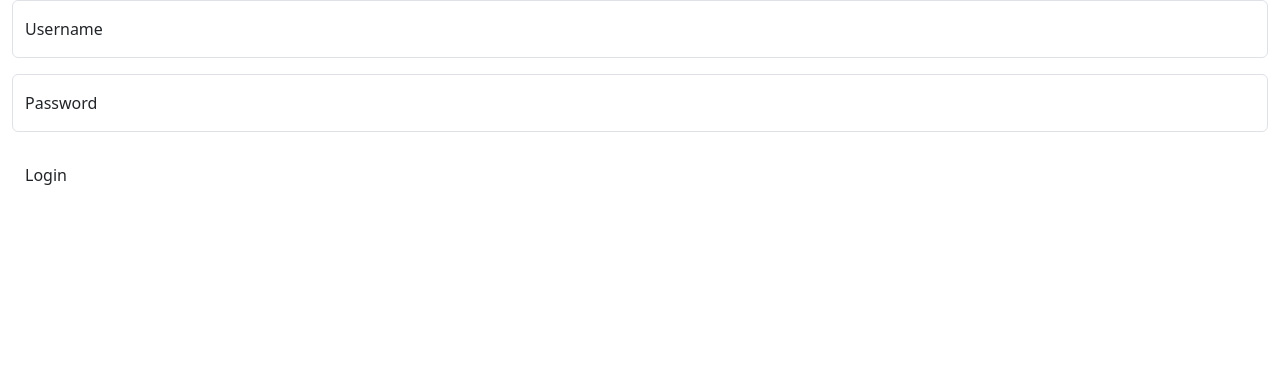
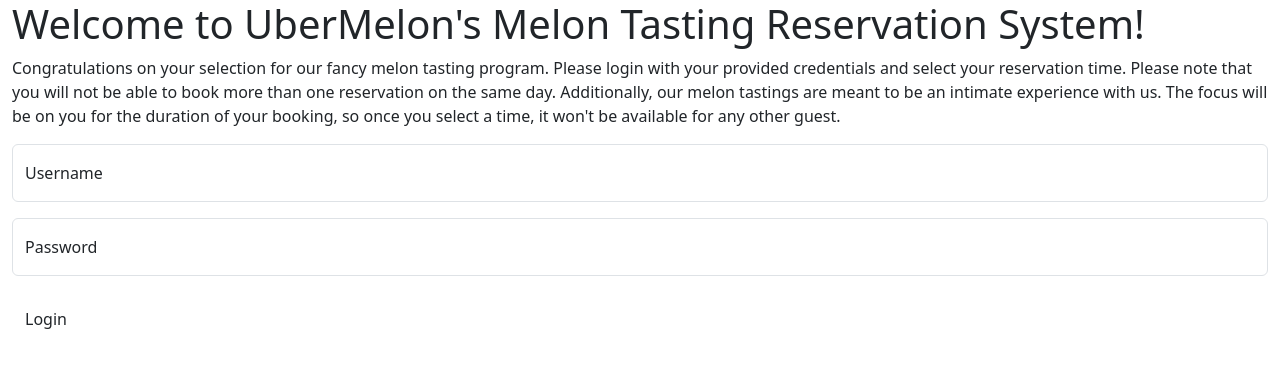
Before and after one commit to DesireeMM/melon-reservation-app, a Flask app: page / in a window 1280 px wide. Shown: the top 368 px of the page. Run offline with Flask 2, Linux system fonts and the light colour scheme.

Commit message:
Fixed numbering on README, minor cosmetic changes

```diff
--- a/static/css/styles.css
+++ b/static/css/styles.css
@@ -12,6 +12,4 @@
     grid-row: auto;
     padding: 10px;
     position: relative;
-    border-color:black;
-    border-radius: 25px;
 }
--- a/templates/homepage.html
+++ b/templates/homepage.html
@@ -4,7 +4,15 @@
 
 {% block body %}
 <div class="container-fluid">
+    <h1>Welcome to UberMelon's Melon Tasting Reservation System!</h1>
     <div class="homepage-row">
+        <div class="col-12">
+        <p>Congratulations on your selection for our fancy melon tasting program. Please login with your
+            provided credentials and select your reservation time. Please note that you will not be able
+            to book more than one reservation on the same day. Additionally, our melon tastings are meant
+            to be an intimate experience with us. The focus will be on you for the duration of your booking,
+            so once you select a time, it won't be available for any other guest.</p>
+        </div>
         <div class="homepage-col">
             <div id="login-field">
                 <form action="/login" method="POST">
```
Also changed, not shown: README.md.
